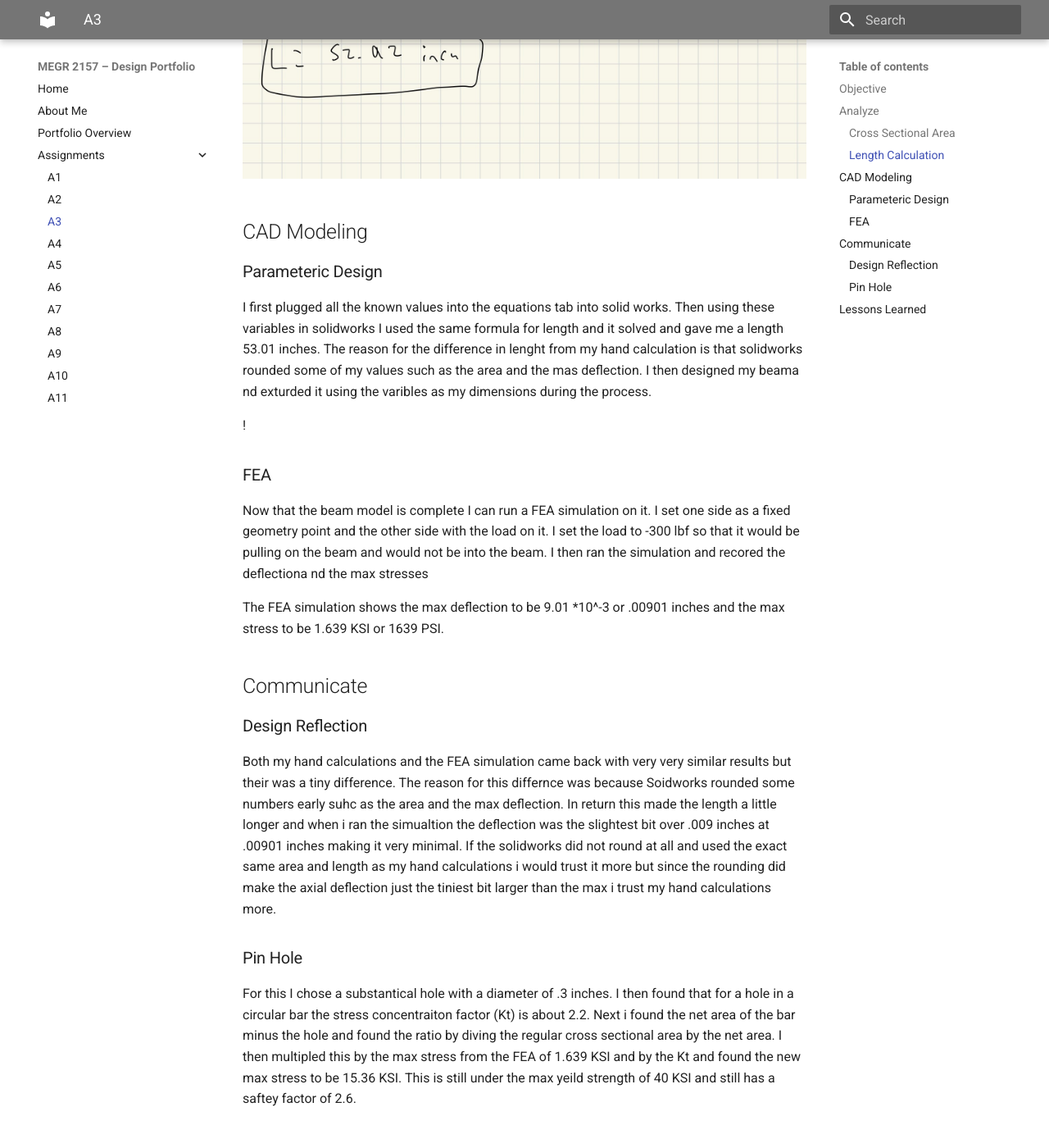
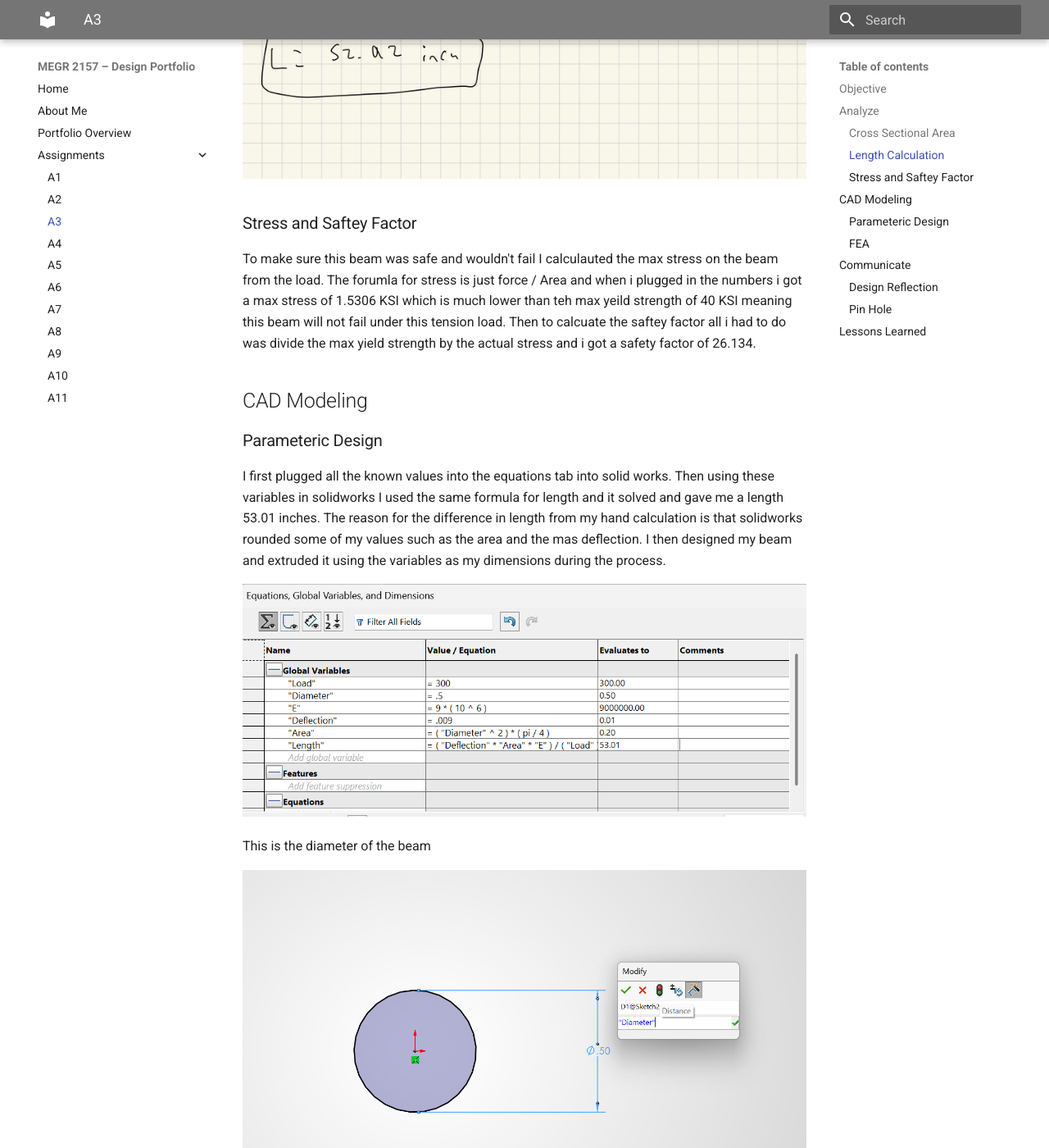
Before and after one commit to jadelma5/megr2156-portfolio, an MkDocs documentation site: the page built from docs/assignments/A03/index.md, in a window 1280 px wide and 1400 px high, scrolled down 1459 px. Shown: the whole window at 82% size. Built offline with MkDocs 1.6.1 and Material for MkDocs 9.7.7, drawn with Linux system fonts in a browser that asks for light colours; some of the changed text lies outside the part shown.

Commit message:
Enhance index.md with stress calculations and corrections
Added calculations for stress and safety factor, corrected typos, and improved clarity in the CAD modeling section.

```diff
--- a/docs/assignments/A03/index.md
+++ b/docs/assignments/A03/index.md
@@ -18,19 +18,40 @@ Now that we have the cross sectional area we can find the max length beam withou
 
 ![lengthcalc](lengthcalc.jpg)
 
+### Stress and Saftey Factor
+
+To make sure this beam was safe and wouldn't fail I calculauted the max stress on the beam from the load. The forumla for stress is just force / Area and when i plugged in the numbers i got a max stress of 1.5306 KSI which is much lower than teh max yeild strength of 40 KSI meaning this beam will not fail under this tension load. Then to calcuate the saftey factor all i had to do was divide the max yield strength by the actual stress and i got a safety factor of 26.134.
+
 ## CAD Modeling
 
 ### Parameteric Design
 
-I first plugged all the known values into the equations tab into solid works. Then using these variables in solidworks I used the same formula for length and it solved and gave me a length 53.01 inches. The reason for the difference in lenght from my hand calculation is that solidworks rounded some of my values such as the area and the mas deflection. I then designed my beama nd exturded it using the varibles as my dimensions during the process.
+I first plugged all the known values into the equations tab into solid works. Then using these variables in solidworks I used the same formula for length and it solved and gave me a length 53.01 inches. The reason for the difference in length from my hand calculation is that solidworks rounded some of my values such as the area and the mas deflection. I then designed my beam and extruded it using the variables as my dimensions during the process.
 
-!
+![Equations](Equations.png)
+
+This is the diameter of the beam
+
+![Diameter](Diameter.png)
+
+Here is the whole beam and the length of 53.01 inches
+
+![Beam](Beam.png)
 
 ### FEA
 
-Now that the beam model is complete I can run a FEA simulation on it. I set one side as a fixed geometry point and the other side with the load on it. I set the load to -300 lbf so that it would be pulling on the beam and would not be into the beam. I then ran the simulation and recored the deflectiona nd the max stresses
+Now that the beam model is complete I can run a FEA simulation on it. I set one side as a fixed geometry point and the other side with the load on it. I set the load to -300 lbf so that it would be pulling on the beam and would not be into the beam. I then ran the simulation and recorded the deflection and the max stresses.
+
+![Material](Material.png)
+
+This is the material properties for aluminum with a E of 9*10^6 PSI
+
+![stress](Stress.png)
+
+![deflection](Deflection.png)
 
 The FEA simulation shows the max deflection to be 9.01 *10^-3 or .00901 inches and the max stress to be 1.639 KSI or 1639 PSI.
+
 
 ## Communicate
 
```
